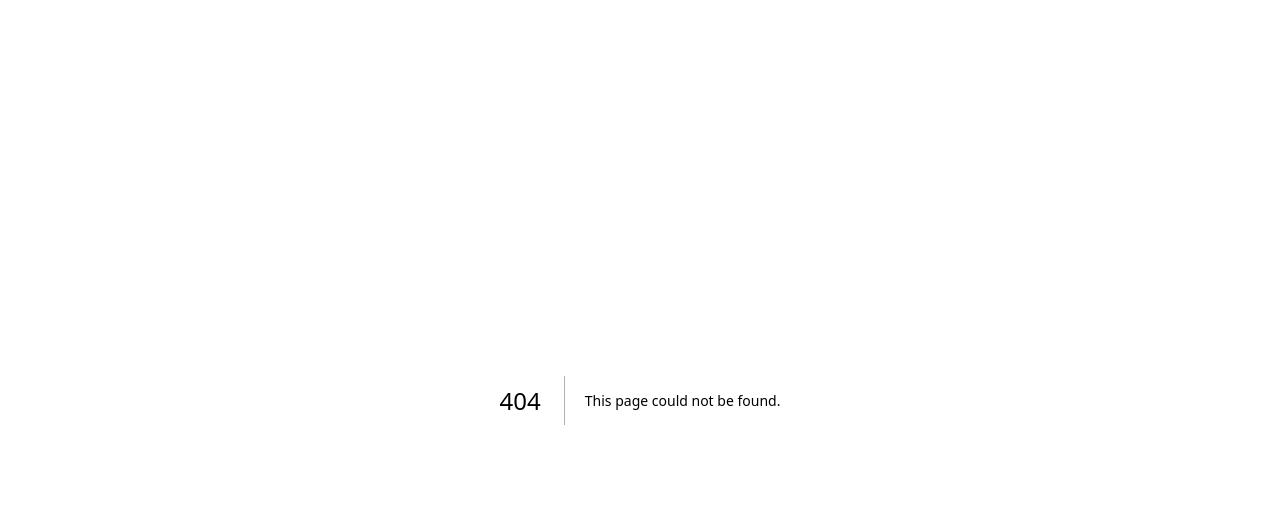
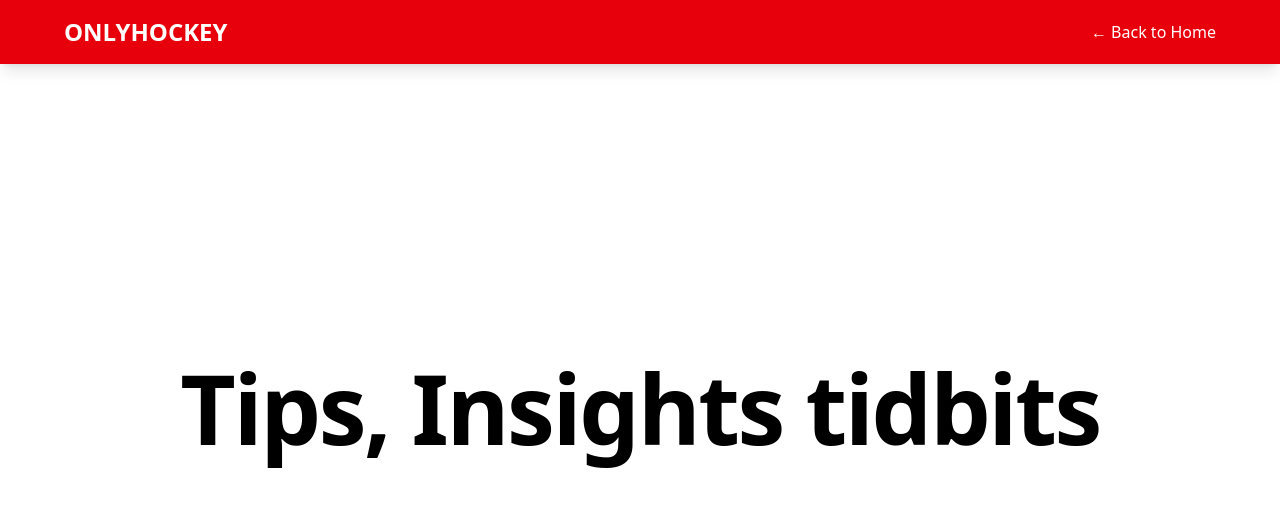
Before and after one commit to avintas/ohp, a Next.js app: page /experts in a window 1280 px wide. Before the commit this address had no page. Shown: the top 506 px of the page. Built offline with nearby package versions, Linux system fonts and the light colour scheme.

Commit message:
stage two - branches of the second layer

```diff
--- /dev/null
+++ b/src/app/challenge/page.tsx
@@ -0,0 +1,36 @@
+'use client';
+
+import { motion } from 'framer-motion';
+import Link from 'next/link';
+
+export default function ChallengePage() {
+  return (
+    <div className="min-h-screen bg-white">
+      {/* Header */}
+      <header className="bg-red-600 text-white py-4 px-6 shadow-lg">
+        <div className="max-w-6xl mx-auto flex items-center justify-between">
+          <Link href="/" className="text-2xl font-bold hover:text-red-100 transition-colors">
+            ONLYHOCKEY
+          </Link>
+          <Link href="/" className="text-white hover:text-red-100 transition-colors">
+            ← Back to Home
+          </Link>
+        </div>
+      </header>
+
+      {/* Main Content */}
+      <main className="flex items-center justify-center min-h-[calc(100vh-80px)]">
+        <motion.div
+          initial={{ opacity: 0, scale: 0.8 }}
+          animate={{ opacity: 1, scale: 1 }}
+          transition={{ duration: 0.6, ease: "easeOut" }}
+          className="text-center"
+        >
+          <h1 className="text-6xl sm:text-7xl lg:text-8xl font-extrabold text-black tracking-tight mb-8">
+            Challenge System
+          </h1>
+        </motion.div>
+      </main>
+    </div>
+  );
+}
--- /dev/null
+++ b/src/app/experts/page.tsx
@@ -0,0 +1,36 @@
+'use client';
+
+import { motion } from 'framer-motion';
+import Link from 'next/link';
+
+export default function ExpertsPage() {
+  return (
+    <div className="min-h-screen bg-white">
+      {/* Header */}
+      <header className="bg-red-600 text-white py-4 px-6 shadow-lg">
+        <div className="max-w-6xl mx-auto flex items-center justify-between">
+          <Link href="/" className="text-2xl font-bold hover:text-red-100 transition-colors">
+            ONLYHOCKEY
+          </Link>
+          <Link href="/" className="text-white hover:text-red-100 transition-colors">
+            ← Back to Home
+          </Link>
+        </div>
+      </header>
+
+      {/* Main Content */}
+      <main className="flex items-center justify-center min-h-[calc(100vh-80px)]">
+        <motion.div
+          initial={{ opacity: 0, scale: 0.8 }}
+          animate={{ opacity: 1, scale: 1 }}
+          transition={{ duration: 0.6, ease: "easeOut" }}
+          className="text-center"
+        >
+          <h1 className="text-6xl sm:text-7xl lg:text-8xl font-extrabold text-black tracking-tight mb-8">
+            Tips, Insights tidbits
+          </h1>
+        </motion.div>
+      </main>
+    </div>
+  );
+}
--- /dev/null
+++ b/src/app/greetings/page.tsx
@@ -0,0 +1,36 @@
+'use client';
+
+import { motion } from 'framer-motion';
+import Link from 'next/link';
+
+export default function GreetingsPage() {
+  return (
+    <div className="min-h-screen bg-white">
+      {/* Header */}
+      <header className="bg-red-600 text-white py-4 px-6 shadow-lg">
+        <div className="max-w-6xl mx-auto flex items-center justify-between">
+          <Link href="/" className="text-2xl font-bold hover:text-red-100 transition-colors">
+            ONLYHOCKEY
+          </Link>
+          <Link href="/" className="text-white hover:text-red-100 transition-colors">
+            ← Back to Home
+          </Link>
+        </div>
+      </header>
+
+      {/* Main Content */}
+      <main className="flex items-center justify-center min-h-[calc(100vh-80px)]">
+        <motion.div
+          initial={{ opacity: 0, scale: 0.8 }}
+          animate={{ opacity: 1, scale: 1 }}
+          transition={{ duration: 0.6, ease: "easeOut" }}
+          className="text-center"
+        >
+          <h1 className="text-6xl sm:text-7xl lg:text-8xl font-extrabold text-black tracking-tight mb-8">
+            Overview
+          </h1>
+        </motion.div>
+      </main>
+    </div>
+  );
+}
--- /dev/null
+++ b/src/app/heart/page.tsx
@@ -0,0 +1,36 @@
+'use client';
+
+import { motion } from 'framer-motion';
+import Link from 'next/link';
+
+export default function HeartPage() {
+  return (
+    <div className="min-h-screen bg-white">
+      {/* Header */}
+      <header className="bg-red-600 text-white py-4 px-6 shadow-lg">
+        <div className="max-w-6xl mx-auto flex items-center justify-between">
+          <Link href="/" className="text-2xl font-bold hover:text-red-100 transition-colors">
+            ONLYHOCKEY
+          </Link>
+          <Link href="/" className="text-white hover:text-red-100 transition-colors">
+            ← Back to Home
+          </Link>
+        </div>
+      </header>
+
+      {/* Main Content */}
+      <main className="flex items-center justify-center min-h-[calc(100vh-80px)]">
+        <motion.div
+          initial={{ opacity: 0, scale: 0.8 }}
+          animate={{ opacity: 1, scale: 1 }}
+          transition={{ duration: 0.6, ease: "easeOut" }}
+          className="text-center"
+        >
+          <h1 className="text-6xl sm:text-7xl lg:text-8xl font-extrabold text-black tracking-tight mb-8">
+            Sharing System
+          </h1>
+        </motion.div>
+      </main>
+    </div>
+  );
+}
--- /dev/null
+++ b/src/app/motivate/page.tsx
@@ -0,0 +1,36 @@
+'use client';
+
+import { motion } from 'framer-motion';
+import Link from 'next/link';
+
+export default function MotivatePage() {
+  return (
+    <div className="min-h-screen bg-white">
+      {/* Header */}
+      <header className="bg-red-600 text-white py-4 px-6 shadow-lg">
+        <div className="max-w-6xl mx-auto flex items-center justify-between">
+          <Link href="/" className="text-2xl font-bold hover:text-red-100 transition-colors">
+            ONLYHOCKEY
+          </Link>
+          <Link href="/" className="text-white hover:text-red-100 transition-colors">
+            ← Back to Home
+          </Link>
+        </div>
+      </header>
+
+      {/* Main Content */}
+      <main className="flex items-center justify-center min-h-[calc(100vh-80px)]">
+        <motion.div
+          initial={{ opacity: 0, scale: 0.8 }}
+          animate={{ opacity: 1, scale: 1 }}
+          transition={{ duration: 0.6, ease: "easeOut" }}
+          className="text-center"
+        >
+          <h1 className="text-6xl sm:text-7xl lg:text-8xl font-extrabold text-black tracking-tight mb-8">
+            Inspiration System
+          </h1>
+        </motion.div>
+      </main>
+    </div>
+  );
+}
--- a/src/components/DisplayCard.tsx
+++ b/src/components/DisplayCard.tsx
@@ -3,6 +3,7 @@ import Image from 'next/image';
 import { InteractiveCard } from './InteractiveCard';
 import { FunButton } from './FunButton';
 import { SectionStructuredData } from './SectionMetadata';
+import { useRouter } from 'next/navigation';
 
 interface DisplayCardProps {
   title: string;
@@ -27,6 +28,24 @@ export function DisplayCard({
   isFirst = false,
   id
 }: DisplayCardProps) {
+  const router = useRouter();
+
+  const handleButtonClick = () => {
+    if (id === 'greetings') {
+      router.push('/greetings');
+    } else if (id === 'heart') {
+      router.push('/heart');
+    } else if (id === 'challenge') {
+      router.push('/challenge');
+    } else if (id === 'motivate') {
+      router.push('/motivate');
+    } else if (id === 'experts') {
+      router.push('/experts');
+    } else {
+      console.log(`${title} clicked!`);
+    }
+  };
+
   return (
     <section id={id} className="min-h-screen flex items-center justify-center py-16 px-4">
       {/* Section-specific structured data for SEO */}
@@ -133,7 +152,7 @@ export function DisplayCard({
             transition={{ delay: delay + 0.8 }}
             className="text-center"
           >
-            <FunButton onClick={() => console.log(`${title} clicked!`)}>
+            <FunButton onClick={handleButtonClick}>
               {buttonText}
             </FunButton>
           </motion.div>
--- a/src/components/StickyNavbar.tsx
+++ b/src/components/StickyNavbar.tsx
@@ -1,5 +1,6 @@
 import { motion } from 'framer-motion';
 import { useState, useEffect } from 'react';
+import Link from 'next/link';
 
 export function StickyNavbar() {
   const [showNavbar, setShowNavbar] = useState(false);
@@ -31,30 +32,35 @@ export function StickyNavbar() {
       <div className="max-w-7xl mx-auto px-4 sm:px-6 lg:px-8">
         <div className="flex items-center justify-between h-16">
           {/* Logo/Brand */}
+          <Link href="/">
             <motion.div
               whileHover={{ scale: 1.05 }}
-            className="flex items-center space-x-2"
+              className="flex items-center space-x-2 cursor-pointer"
             >
               <div className="w-8 h-8 bg-red-500 rounded-full flex items-center justify-center">
                 <span className="text-white font-bold text-sm">OH</span>
               </div>
               <span className="text-xl font-bold text-gray-900">ONLYHOCKEY</span>
             </motion.div>
+          </Link>
 
           {/* Navigation Links */}
           <div className="hidden md:flex items-center space-x-8">
-            <a href="#heart" className="text-gray-700 hover:text-red-500 transition-colors duration-200">
+            <Link href="/greetings" className="text-gray-700 hover:text-red-500 transition-colors duration-200">
+              Greetings
+            </Link>
+            <Link href="/heart" className="text-gray-700 hover:text-red-500 transition-colors duration-200">
               Heart
-            </a>
-            <a href="#challenge" className="text-gray-700 hover:text-red-500 transition-colors duration-200">
+            </Link>
+            <Link href="/challenge" className="text-gray-700 hover:text-red-500 transition-colors duration-200">
               Challenge
-            </a>
-            <a href="#share" className="text-gray-700 hover:text-red-500 transition-colors duration-200">
-              Share
-            </a>
-            <a href="#motivate" className="text-gray-700 hover:text-red-500 transition-colors duration-200">
+            </Link>
+            <Link href="/motivate" className="text-gray-700 hover:text-red-500 transition-colors duration-200">
               Motivate
-            </a>
+            </Link>
+            <Link href="/experts" className="text-gray-700 hover:text-red-500 transition-colors duration-200">
+              Experts
+            </Link>
           </div>
 
           {/* Mobile Menu Button */}
```
Also changed, not shown: 1 other file (tests, documents, lock files or other folders). Lines whose indentation alone changed are shown as unchanged.
